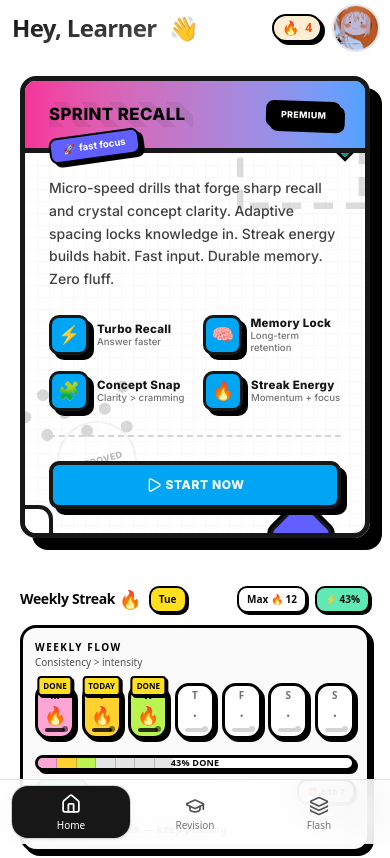
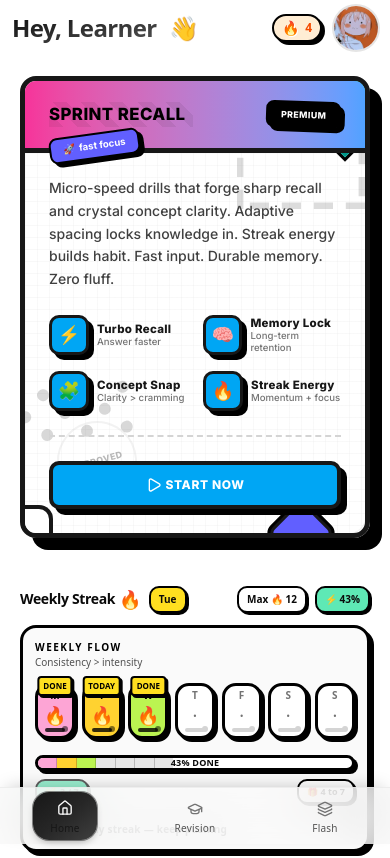
Before and after one commit to StarDust130/FinalQuest, a Next.js app: page / in a window 390 px wide. Shown: the top 858 px of the page. Built offline with nearby package versions, Linux system fonts and the light colour scheme.

Commit message:
feat: update metadata for the application and enhance NavBar styling for improved user experience

```diff
--- a/src/app/layout.tsx
+++ b/src/app/layout.tsx
@@ -27,8 +27,8 @@ const geistSerif = Newsreader({
 });
 
 export const metadata: Metadata = {
-  title: "Create Next App",
-  description: "Generated by create next app",
+  title: "Final Quest",
+  description: "Your Final Quest to Achieve your Goals.",
 };
 
 export default function RootLayout({
--- a/src/components/elements/NavBar.tsx
+++ b/src/components/elements/NavBar.tsx
@@ -104,15 +104,16 @@ const NavBar: React.FC = () => {
                 {visible && (
                     <motion.nav
                         key="mobile-nav"
-                        initial={{ y: 56, opacity: 0 }}
+                        initial={{ y: 40, opacity: 0 }}
                         animate={{ y: 0, opacity: 1 }}
-                        exit={{ y: 56, opacity: 0 }}
-                        transition={{ type: "spring", stiffness: 420, damping: 34 }}
-                        className="fixed inset-x-0 bottom-0 z-40 border-t border-neutral-200 bg-white/85 backdrop-blur-xl dark:border-neutral-800 dark:bg-neutral-950/85 md:hidden"
+                        exit={{ y: 40, opacity: 0 }}
+                        transition={{ type: "spring", stiffness: 360, damping: 32 }}
+                        className="fixed inset-x-0 bottom-0 z-40 md:hidden"
                         role="navigation"
                         aria-label="Primary"
                     >
-                        <div className="mx-auto flex max-w-xl gap-1.5 px-3 py-1.5">
+                        <div className="w-full border-t border-neutral-200/60 dark:border-neutral-800/70 backdrop-blur-xl bg-neutral-50/90 dark:bg-neutral-950/70 supports-[backdrop-filter]:bg-neutral-50/75 dark:supports-[backdrop-filter]:bg-neutral-950/60 shadow-[0_-6px_18px_-8px_rgba(0,0,0,0.25)] dark:shadow-[0_-6px_22px_-10px_rgba(0,0,0,0.65)]">
+                            <div className="mx-auto max-w-md flex">
                                 {navItems.map(item => {
                                     const active = pathname === item.href;
                                     return (
@@ -121,25 +122,50 @@ const NavBar: React.FC = () => {
                                             onClick={() => handleNav(item.href)}
                                             aria-label={item.label}
                                             aria-current={active ? "page" : undefined}
-                                        className={`group relative flex flex-1 flex-col items-center justify-center gap-0.5 rounded-2xl px-1.5 py-2 text-[10px] font-medium transition-all
-                                            focus:outline-none focus-visible:ring-2 focus-visible:ring-neutral-500/40 focus-visible:ring-offset-2 focus-visible:ring-offset-white dark:focus-visible:ring-neutral-400/40 dark:focus-visible:ring-offset-neutral-950
+                                            className="relative flex-1 h-14 flex flex-col items-center justify-center gap-1 group select-none outline-none focus-visible:ring-2 focus-visible:ring-neutral-900/40 dark:focus-visible:ring-neutral-200/40"
+                                        >
+                                            {active && (
+                                                <motion.span
+                                                    layoutId="mobile-active-pill"
+                                                    transition={{ type: "spring", stiffness: 420, damping: 34 }}
+                                                    className="absolute top-1 left-1/2 -translate-x-1/2 h-12 w-16 rounded-2xl bg-gradient-to-br from-neutral-900 via-neutral-800 to-neutral-700 dark:from-neutral-100 dark:via-neutral-200 dark:to-neutral-300 ring-1 ring-neutral-700/60 dark:ring-neutral-300/60 shadow-[0_4px_10px_-4px_rgba(0,0,0,0.45)] dark:shadow-[0_4px_12px_-6px_rgba(0,0,0,0.35)]"
+                                                />
+                                            )}
+                                            <motion.span
+                                                whileTap={{ scale: 0.9 }}
+                                                animate={active ? { y: -1, scale: 1.03 } : { y: 0, scale: 1 }}
+                                                transition={{ type: "spring", stiffness: 480, damping: 30 }}
+                                                className={`relative grid h-5 w-5 place-items-center text-[0px]
                                                     ${active
-                                                ? "bg-neutral-900 text-white dark:bg-neutral-100 dark:text-neutral-900 shadow-sm ring-1 ring-neutral-300 dark:ring-neutral-600"
-                                                : "text-neutral-500 dark:text-neutral-400 hover:bg-neutral-100/70 dark:hover:bg-neutral-800/60 hover:text-neutral-900 dark:hover:text-neutral-50"
+                                                        ? "text-neutral-50 dark:text-neutral-900"
+                                                        : "text-neutral-500 dark:text-neutral-400 group-hover:text-neutral-800 dark:group-hover:text-neutral-100"
                                                     }`}
                                             >
                                                 <motion.span
-                                            whileTap={{ scale: 0.85 }}
-                                            animate={active ? { y: -2, scale: 1.05 } : { y: 0, scale: 1 }}
-                                            transition={{ type: "spring", stiffness: 480, damping: 26 }}
-                                            className={`relative grid h-6 w-6 place-items-center ${active ? "text-inherit" : "text-neutral-600 dark:text-neutral-300 group-hover:text-neutral-900 dark:group-hover:text-neutral-100"}`}
+                                                    whileHover={!active ? { y: -2 } : undefined}
+                                                    transition={{ type: "spring", stiffness: 380, damping: 26 }}
+                                                    className="flex [&>svg]:h-[16px] [&>svg]:w-[16px]"
                                                 >
                                                     {item.icon}
                                                 </motion.span>
-                                        <span className="relative leading-none">{item.label}</span>
+                                            </motion.span>
+                                            <span
+                                                className={`relative z-10 text-[10px] font-medium tracking-wide leading-none
+                                                    ${active
+                                                        ? "text-neutral-900 dark:text-neutral-900"
+                                                        : "text-neutral-600 dark:text-neutral-400 group-hover:text-neutral-800 dark:group-hover:text-neutral-100"
+                                                    }`}
+                                            >
+                                                {item.label}
+                                            </span>
+                                            {!active && (
+                                                <span className="pointer-events-none absolute top-1 left-1/2 -translate-x-1/2 h-9 w-9 rounded-2xl opacity-0 group-hover:opacity-10 dark:group-hover:opacity-10 bg-neutral-950 transition-opacity" />
+                                            )}
                                         </button>
                                     );
                                 })}
+                            </div>
+                            <div className="h-[calc(env(safe-area-inset-bottom))]" />
                         </div>
                     </motion.nav>
                 )}
```
Lines whose indentation alone changed are shown as unchanged.
